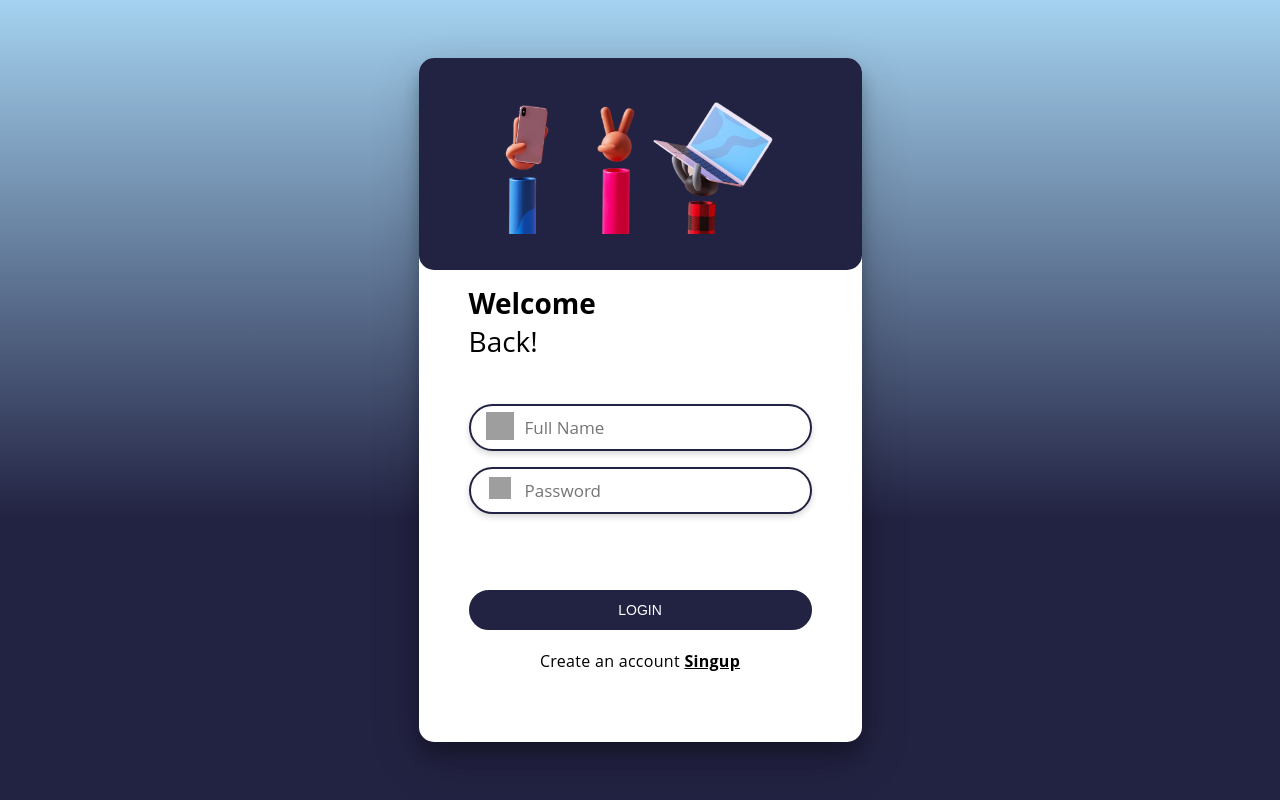
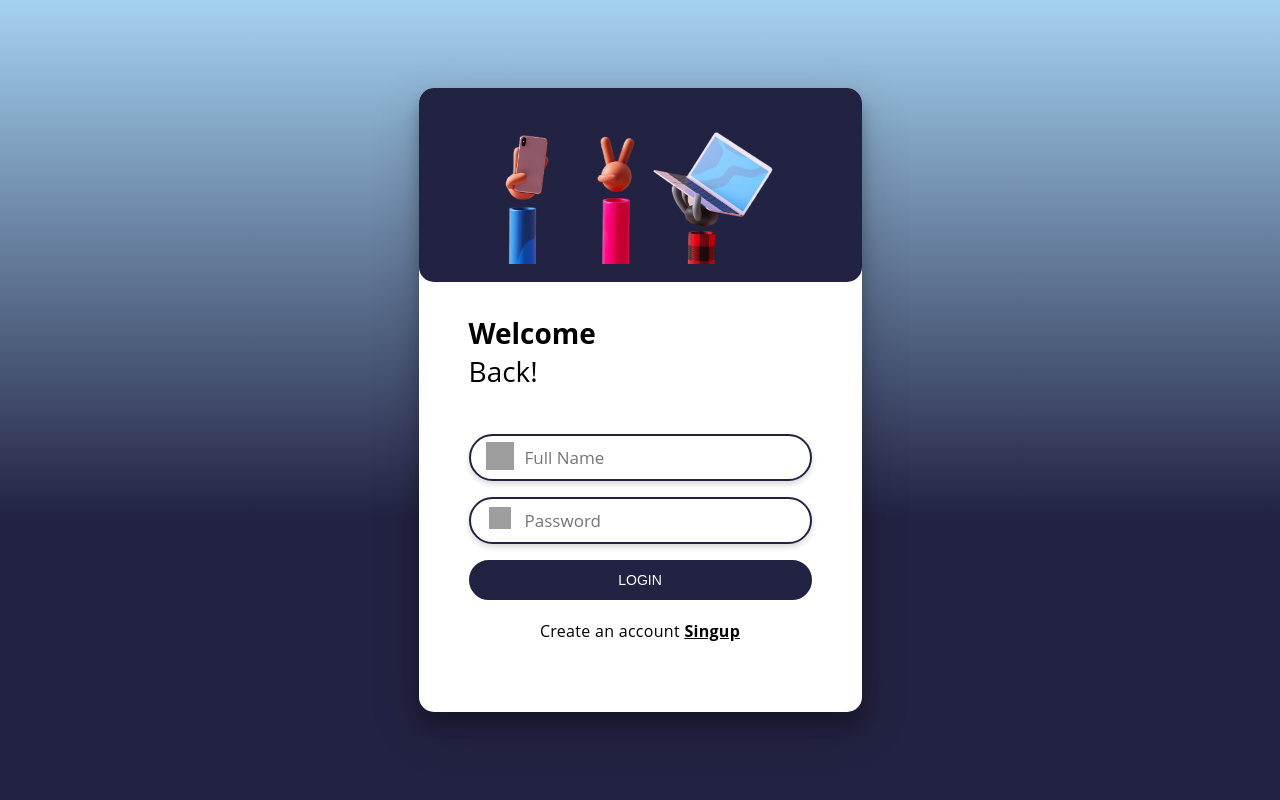
Before and after one commit to essra12/final-project-php-master, a PHP site: page /final-project-php-master/login.php in a window 1280 px wide. Run offline with PHP 8.4, Linux system fonts and the light colour scheme; grey boxes are pictures that could not be loaded.

Commit message:
login page in loaded

```diff
--- a/css/login_and_singup.css
+++ b/css/login_and_singup.css
@@ -220,7 +220,6 @@ form .form-field::before {
     color: #fff;
     cursor          : pointer;
     transition      : background-color 0.3s;
-    margin-top: 60px;
 
 }
 
--- a/login.php
+++ b/login.php
@@ -1,5 +1,5 @@
 <?php
-session_start();
+
 include("path.php");
 include(MAIN_PATH."/controls/login_path.php");
 ?>
```
